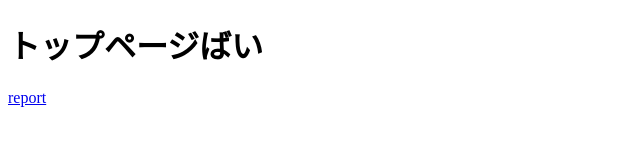
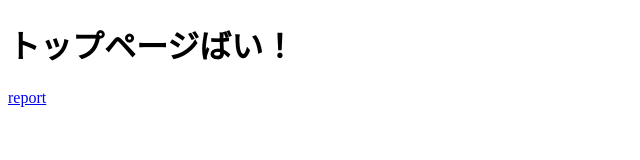
Before and after one commit to HazukiTakuto/FrontEnd202401-01, a website: page index.html in a window 1280 px wide. Shown: the full height of the page, 0-640 px from the left. Drawn offline with Linux system fonts and the light colour scheme.

Commit message:
変更０２

```diff
--- a/index.html
+++ b/index.html
@@ -8,7 +8,7 @@
 </head>
 
 <body>
-    <h1 id="top_message">トップページばい</h1>
+    <h1 id="top_message">トップページばい！</h1>
     <a href="./e2e/cypress/support/index.js">report</a>
 </body>
 
```
